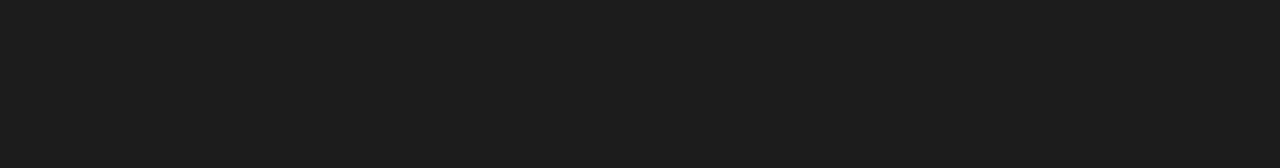
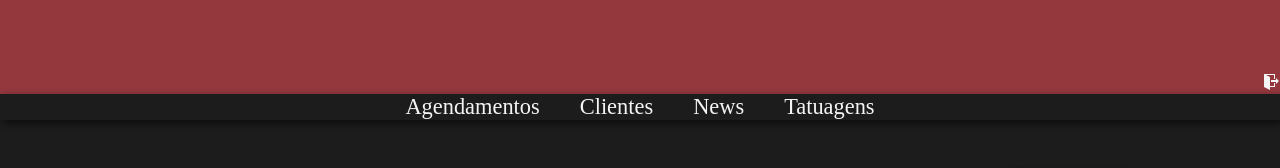
Before and after one commit to igorsans/Moko-Tatto-Studio, a React (Vite) app: page /dashboard/News in a window 1280 px wide. Before the commit this address had no page. Shown: the top 168 px of the page. Built offline with nearby package versions, Linux system fonts and the light colour scheme; no server answers; a web font is replaced by a local one.

Commit message:
:construction: pagina de usuario

```diff
--- a/src/Components/HeaderDash/HeaderDash.jsx
+++ b/src/Components/HeaderDash/HeaderDash.jsx
@@ -10,8 +10,8 @@ const HeaderDash = () => {
         <nav className={S.nav}>
             <Link to="/dashboard/Agendamentos">Agendamentos</Link>
             <Link to="/dashboard/Clientes">Clientes</Link>
-            <Link to="/">News</Link>
-            <Link to="/">Tatuagens</Link>
+            <Link to="/dashboard/News">News</Link>
+            <Link to="/dashboard/Tatuagens">Tatuagens</Link>
         </nav>
     </header>
   )
--- a/src/Context/UserProvider.jsx
+++ b/src/Context/UserProvider.jsx
@@ -44,6 +44,7 @@ const UserProvider = ({ children }) => {
     verificaUsuario()
   };
   const [attScreen, setAttScreen] = useState(false);
+
   async function verificaUsuario(obj){
     const clientes = await getApi("/clientes")
     clientes.filter((item)=>{
--- /dev/null
+++ b/src/Pages/Usuario/Usuario.jsx
@@ -0,0 +1,17 @@
+import React, { useContext } from 'react'
+import { UserContext } from '../../Context/UserProvider'
+
+const Usuario = () => {
+    const {usuario} = useContext(UserContext)
+  return (
+    <div>
+        <br /><br /><br /><br /><br /><br /><br />
+        <br /><br /><br /><br /><br />
+        <h1>hello world</h1>
+        <h2>Olá {usuario.nome} {usuario.sobrenome} seja bem vindo ao painel do usuario</h2>
+
+    </div>
+  )
+}
+
+export default Usuario
--- a/src/Routes/Routes.jsx
+++ b/src/Routes/Routes.jsx
@@ -10,6 +10,9 @@ import Clientes from "../Pages/Dashboard/Clientes";
 import HeaderDash from "../Components/HeaderDash/HeaderDash";
 import UserProvider, { UserContext } from "../Context/UserProvider";
 import Agendamentos from "../Pages/Dashboard/Agendamentos";
+import News from "../Pages/Dashboard/News";
+import Tatto from "../Pages/Dashboard/Tatto"
+import Usuario from "../Pages/Usuario/Usuario";
 
 const Routes = () => {
   return (
@@ -21,6 +24,9 @@ const Routes = () => {
         <Route path="/login" element={<div> <Header/> <Login />  <Footer/> </div>} />
         <Route path="/dashboard/Clientes" element={<div> <HeaderDash/> <Clientes/> </div>}/>
         <Route path="/dashboard/Agendamentos" element={<div> <HeaderDash/> <Agendamentos/> </div>}/>
+        <Route path="/dashboard/News" element={<div> <HeaderDash/> <News/> </div>}/>
+        <Route path="/dashboard/Tatuagens" element={<div> <HeaderDash/> <Tatto/> </div>}/>
+        <Route path="/usuario" element={<div><Header/> <Usuario/></div>} />
       </Switch>
     </UserProvider>
   );
```
